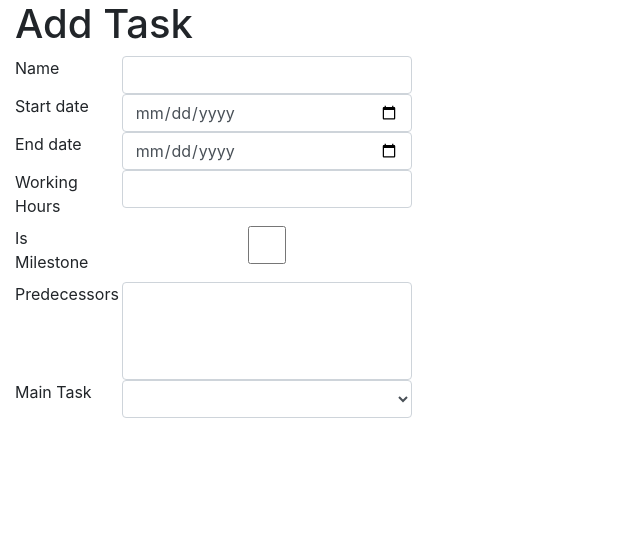
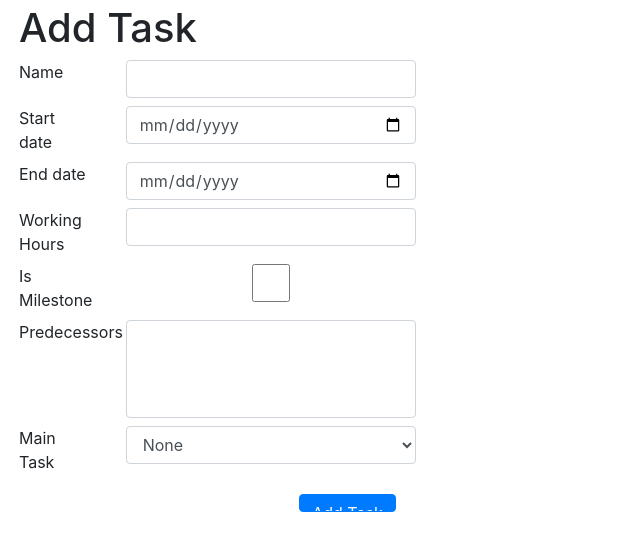
Before and after one commit to a4w/project-management-system, a PHP site: page /add_task.php in a window 1280 px wide. Shown: the top 551 px of the page, without its empty margins (0-640 px from the left). Run offline with PHP 8.4, Linux system fonts and the light colour scheme; data comes from the database, SQL or seed files in the repository; lists and menus that the app fills with data are empty.

Commit message:
add task formatting fixed

```diff
--- a/add_task.php
+++ b/add_task.php
@@ -8,9 +8,13 @@ $stmt->bind_param('i', $pid);
 $stmt->bind_result($name, $tid);
 $stmt->execute();
 $ptask = array();
-
+while ($stmt->fetch()) {
+    $ptask[] = [$tid, $name];
+}
+$stmt->close();
 ?>
 <html>
+
 <head>
     <title>Project info</title>
     <link rel="stylesheet" href="css/bootstrap.min.css">
@@ -19,64 +23,66 @@ $ptask = array();
 
     </style>
 </head>
+
 <body>
     <div class="container-fluid">
-            <form action="project.controller.php" method="POST" >
+        <form action="project.controller.php" method="POST">
             <input type="hidden" name="action" value="add-task">
+            <input type="hidden" name="project-id" value="<?= $pid ?>">
             <div class="row">
                 <div class="col-12">
-                        <h1>Add Task</h1>
+                    <h1 class="m-1">Add Task</h1>
                 </div>
             </div>
             <div class="row">
                 <div class="col-1">
-                        <label>Name</label>
+                    <label class="m-1">Name</label>
                 </div>
                 <div class="col-3">
-                        <input type="text" class="form-control" >
+                    <input type="text" class="form-control m-1" name="task-name">
                 </div>
             </div>
             <div class="row">
                 <div class="col-1">
-                        <label>Start date</label>
+                    <label class="m-1">Start date</label>
                 </div>
                 <div class="col-3">
-                        <input type="date" class="form-control" >
+                    <input type="date" class="form-control m-1" name="start-date">
                 </div>
             </div>
             <div class="row">
                 <div class="col-1">
-                        <label>End date</label>
+                    <label class="m-1">End date</label>
                 </div>
                 <div class="col-3">
-                        <input type="date" class="form-control" >
+                    <input type="date" class="form-control m-1" name="end-date">
                 </div>
             </div>
             <div class="row">
                 <div class="col-1">
-                        <label>Working Hours</label>
+                    <label class="m-1">Working Hours</label>
                 </div>
                 <div class="col-3">
-                        <input type="number" step="1" min="0" class="form-control" >
+                    <input type="number" step="1" min="0" class="form-control m-1" name="working-hrs">
                 </div>
             </div>
             <div class="row">
                 <div class="col-1">
-                        <label>Is Milestone</label>
+                    <label class="m-1">Is Milestone</label>
                 </div>
                 <div class="col-3">
-                        <input type="checkbox" class="form-control" >
+                    <input type="checkbox" class="form-control m-1" name="milestone">
                 </div>
             </div>
             <div class="row">
                 <div class="col-1">
-                        <label>Predecessors</label>
+                    <label class="m-1">Predecessors</label>
                 </div>
                 <div class="col-3">
-                        <select multiple class="form-control" >
+                    <select multiple class="form-control m-1" name="predecessors">
                         <?php
-                                while($stmt->fetch()){
-                                    echo "<option>{$name}</option>";
+                        foreach ($ptask as $task) {
+                            echo "<option value='{$task[0]}'>{$task[1]}</option>";
                         }
                         ?>
                     </select>
@@ -84,14 +90,26 @@ $ptask = array();
             </div>
             <div class="row">
                 <div class="col-1">
-                        <label>Main Task</label>
+                    <label class="m-1">Main Task</label>
                 </div>
                 <div class="col-3">
-                        <select class="form-control" >
+                    <select class="form-control m-1" name="parent">
+                        <option value="NULL">None</option>
                         <?php
-
+                        foreach ($ptask as $task) {
+                            echo "<option value='{$task[0]}'>{$task[1]}</option>";
+                        }
                         ?>
                     </select>
+                </div>
+            </div>
+            <div class="row">
+                <div class="col-3">
+                </div>
+                <div class="col-1">
+                    <input class="btn btn-primary float-right m-3" type="submit" value="Add Task">
+                </div>
+                <div class="col-8">
                 </div>
             </div>
         </form>
```
Lines whose indentation alone changed are shown as unchanged.
